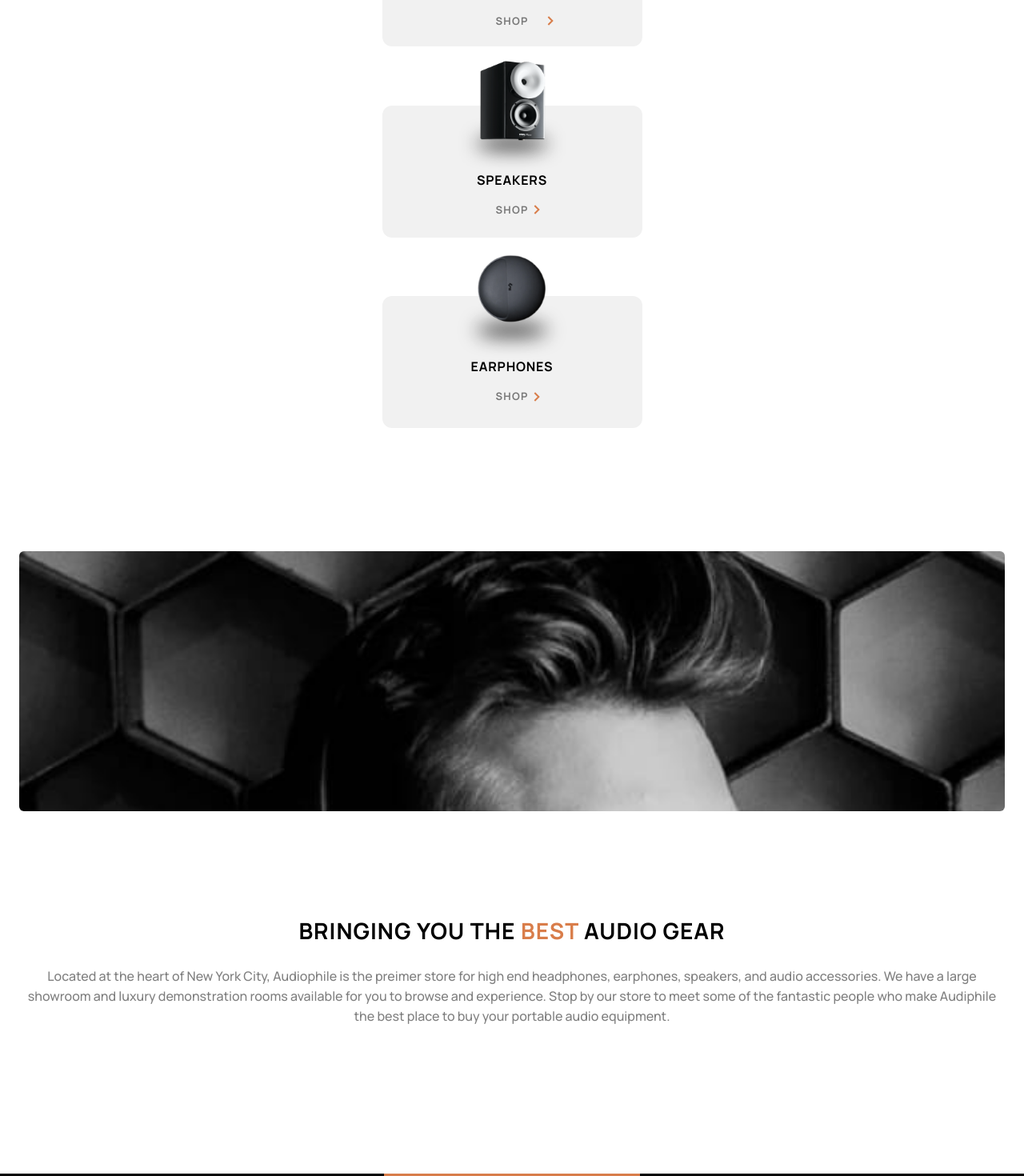
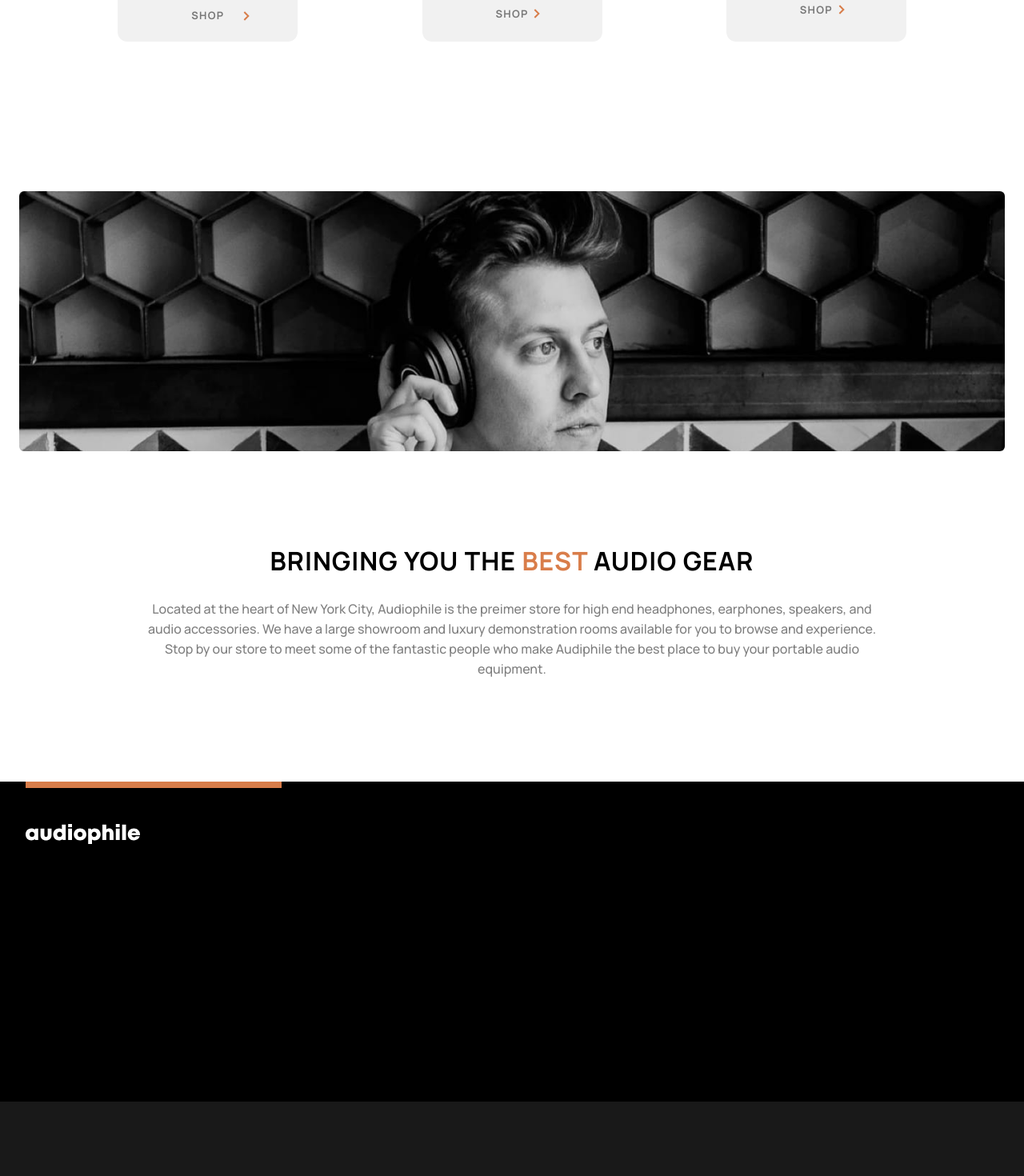
Before and after one commit to maxh1231/audiophile-ecommerce, a Next.js app: page /earphones in a window 1280 px wide. Shown: the part 1260-2730 px from the top of the page at 80% size. After the commit the page ends 2637 px from the top, so only its background shows below. Built offline with nearby package versions, Linux system fonts and the light colour scheme.

Commit message:
tablet: mostly responsive home page

```diff
--- a/src/components/Footer.tsx
+++ b/src/components/Footer.tsx
@@ -2,33 +2,34 @@ import Link from 'next/link';
 import Image from 'next/image';
 
 function logo(): JSX.Element {
-    return <Image src="/assets/shared/desktop/logo.svg" alt="earphones" width={143} height={25} />
+    return <Image src="/assets/shared/desktop/logo.svg" alt="earphones" width={143} height={25} className='md:ml-8' />
 }
 
 const Footer = (): JSX.Element => {
     return (
         <div>
-            <div className="flex flex-col h-[698px] mx-[24px] my-6 mb-20">
-                <div className="bg-mobile-best-gear h-1/2 bg-cover bg-no-repeat rounded-md"></div>
+            <div className="flex flex-col h-[698px] mx-[24px] my-6 mb-20 md:mb-10">
+                <div className="bg-mobile-best-gear h-1/2 bg-cover bg-no-repeat rounded-md md:bg-tablet-best-gear"></div>
                 <div className="flex flex-col items-center justify-center h-1/2 my-6">
-                    <h3 className="text-black font-bold text-[28px] tracking-[1px] text-center my-6">BRINGING YOU THE <span className="text-[#D97D4A]">BEST</span> AUDIO GEAR</h3>
-                    <p className="text-black text-center opacity-50 font-medium leading-[25px]">Located at the heart of New York City, Audiophile is the preimer store for high end headphones, earphones, speakers, and audio accessories. We have a large showroom and luxury demonstration rooms available for you to browse and experience. Stop by our store to meet some of the fantastic people who make Audiphile the best place to buy your portable audio equipment.</p>
+                    <h3 className="text-black font-bold text-[28px] tracking-[1px] text-center my-6 md:text-[32px] md:w-3/4">BRINGING YOU THE <span className="text-[#D97D4A]">BEST</span> AUDIO GEAR</h3>
+                    <p className="text-black text-center opacity-50 font-medium leading-[25px] md:w-3/4">Located at the heart of New York City, Audiophile is the preimer store for high end headphones, earphones, speakers, and audio accessories. We have a large showroom and luxury demonstration rooms available for you to browse and experience. Stop by our store to meet some of the fantastic people who make Audiphile the best place to buy your portable audio equipment.</p>
                 </div>
             </div>
-            <div className="h-[654px] bg-black flex flex-col items-center justify-between">
-                <div className="border-t-8 border-[#D87D4A] h-[4px] w-1/4"></div>
+            <div className="h-[654px] bg-black flex flex-col items-center md:items-start justify-between md:h-[400px]">
+                <div className="border-t-8 border-[#D87D4A] h-[4px] w-1/4 md:ml-8"></div>
                 {logo()}
-                <div className="flex flex-col items-center">
-                    <ul>
-                        <Link href="/"><li className="font-bold text-center text-lg tracking-[2px] my-4 hover:text-[#D87D4A]">HOME</li></Link>
-                        <Link href="/headphones"><li className="font-bold text-center text-lg tracking-[2px] my-4 hover:text-[#D87D4A]">HEADPHONES</li></Link>
-                        <Link href="/speakers"><li className="font-bold text-center text-lg tracking-[2px] my-4 hover:text-[#D87D4A]">SPEAKERS</li></Link>
-                        <Link href="/earphones"><li className="font-bold text-center text-lg tracking-[2px] my-4 hover:text-[#D87D4A]">EARPHONES</li></Link>
+                <div className="flex flex-col items-center md:w-full md:items-start">
+                    <ul className='flex flex-col md:flex-row md:ml-8'>
+                        <Link href="/"><li className="font-bold text-center text-lg tracking-[2px] my-4 hover:text-[#D87D4A] md:mr-4 md:text-sm">HOME</li></Link>
+                        <Link href="/headphones"><li className="font-bold text-center text-lg tracking-[2px] my-4 hover:text-[#D87D4A] md:mx-4 md:text-sm">HEADPHONES</li></Link>
+                        <Link href="/speakers"><li className="font-bold text-center text-lg tracking-[2px] my-4 hover:text-[#D87D4A] md:mx-4 md:text-sm">SPEAKERS</li></Link>
+                        <Link href="/earphones"><li className="font-bold text-center text-lg tracking-[2px] my-4 hover:text-[#D87D4A] md:mx-4 md:text-sm">EARPHONES</li></Link>
                     </ul>
                 </div>
-                <p className="text-center px-6 opacity-50 font-medium">Audiophile is an all in one stop to fulfill your audio needs. We&apos;re a small team of music lovers and sound specialists who are devoted to helping you get the most out of personal audio. Come and visit your demo facility - we&apos;re open 7 days a week.</p>
-                <p className="text-center opacity-50 font-bold">Copyright 2023. All Rights Reserved</p>
-                <div className="flex flex-row items-center mb-8">
+                <p className="text-center px-6 opacity-50 font-medium md:text-left md:px-0 md:ml-8 md:mb-8 md:font-normal">Audiophile is an all in one stop to fulfill your audio needs. We&apos;re a small team of music lovers and sound specialists who are devoted to helping you get the most out of personal audio. Come and visit your demo facility - we&apos;re open 7 days a week.</p>
+                <div className='flex flex-col md:flex-row md:justify-between md:w-full'>
+                    <p className="text-center opacity-50 font-bold md:ml-8">Copyright 2023. All Rights Reserved</p>
+                    <div className="flex flex-row items-center mb-8 md:mr-8">
                         <div className="px-2 ">
                             <svg width="24" className='test fill-current hover:cursor-pointer hover:text-[#d87d4A] ' height="24" xmlns="http://www.w3.org/2000/svg"><path className='fill-current hover:fill-[#D87D4A]' d="M22.675 0H1.325C.593 0 0 .593 0 1.325v21.351C0 23.407.593 24 1.325 24H12.82v-9.294H9.692v-3.622h3.128V8.413c0-3.1 1.893-4.788 4.659-4.788 1.325 0 2.463.099 2.795.143v3.24l-1.918.001c-1.504 0-1.795.715-1.795 1.763v2.313h3.587l-.467 3.622h-3.12V24h6.116c.73 0 1.323-.593 1.323-1.325V1.325C24 .593 23.407 0 22.675 0z" fill="#FFF" fillRule="nonzero" /></svg>
                         </div>
@@ -36,7 +37,8 @@ const Footer = (): JSX.Element => {
                             <svg width="24" className='test fill-current hover:cursor-pointer hover:text-[#d87d4A] ' height="20" xmlns="http://www.w3.org/2000/svg"><path className='fill-current hover:fill-[#D87D4A]' d="M24 2.557a9.83 9.83 0 01-2.828.775A4.932 4.932 0 0023.337.608a9.864 9.864 0 01-3.127 1.195A4.916 4.916 0 0016.616.248c-3.179 0-5.515 2.966-4.797 6.045A13.978 13.978 0 011.671 1.149a4.93 4.93 0 001.523 6.574 4.903 4.903 0 01-2.229-.616c-.054 2.281 1.581 4.415 3.949 4.89a4.935 4.935 0 01-2.224.084 4.928 4.928 0 004.6 3.419A9.9 9.9 0 010 17.54a13.94 13.94 0 007.548 2.212c9.142 0 14.307-7.721 13.995-14.646A10.025 10.025 0 0024 2.557z" fill="#FFF" fillRule="nonzero" /></svg>
                         </div>
                         <div className="px-2  ">
-                        <svg width="24" className='test fill-current hover:cursor-pointer hover:text-[#d87d4A] hover:cursor-pointer' height="24" xmlns="http://www.w3.org/2000/svg"><path className='fill-current hover:fill-[#D87D4A]' d="M12 2.163c3.204 0 3.584.012 4.85.07 3.252.148 4.771 1.691 4.919 4.919.058 1.265.069 1.645.069 4.849 0 3.205-.012 3.584-.069 4.849-.149 3.225-1.664 4.771-4.919 4.919-1.266.058-1.644.07-4.85.07-3.204 0-3.584-.012-4.849-.07-3.26-.149-4.771-1.699-4.919-4.92-.058-1.265-.07-1.644-.07-4.849 0-3.204.013-3.583.07-4.849.149-3.227 1.664-4.771 4.919-4.919 1.266-.057 1.645-.069 4.849-.069zM12 0C8.741 0 8.333.014 7.053.072 2.695.272.273 2.69.073 7.052.014 8.333 0 8.741 0 12c0 3.259.014 3.668.072 4.948.2 4.358 2.618 6.78 6.98 6.98C8.333 23.986 8.741 24 12 24c3.259 0 3.668-.014 4.948-.072 4.354-.2 6.782-2.618 6.979-6.98.059-1.28.073-1.689.073-4.948 0-3.259-.014-3.667-.072-4.947-.196-4.354-2.617-6.78-6.979-6.98C15.668.014 15.259 0 12 0zm0 5.838a6.162 6.162 0 100 12.324 6.162 6.162 0 000-12.324zM12 16a4 4 0 110-8 4 4 0 010 8zm6.406-11.845a1.44 1.44 0 100 2.881 1.44 1.44 0 000-2.881z" fill="#FFF" fillRule="nonzero" /></svg>
+                            <svg width="24" className='test fill-current hover:text-[#d87d4A] hover:cursor-pointer' height="24" xmlns="http://www.w3.org/2000/svg"><path className='fill-current hover:fill-[#D87D4A]' d="M12 2.163c3.204 0 3.584.012 4.85.07 3.252.148 4.771 1.691 4.919 4.919.058 1.265.069 1.645.069 4.849 0 3.205-.012 3.584-.069 4.849-.149 3.225-1.664 4.771-4.919 4.919-1.266.058-1.644.07-4.85.07-3.204 0-3.584-.012-4.849-.07-3.26-.149-4.771-1.699-4.919-4.92-.058-1.265-.07-1.644-.07-4.849 0-3.204.013-3.583.07-4.849.149-3.227 1.664-4.771 4.919-4.919 1.266-.057 1.645-.069 4.849-.069zM12 0C8.741 0 8.333.014 7.053.072 2.695.272.273 2.69.073 7.052.014 8.333 0 8.741 0 12c0 3.259.014 3.668.072 4.948.2 4.358 2.618 6.78 6.98 6.98C8.333 23.986 8.741 24 12 24c3.259 0 3.668-.014 4.948-.072 4.354-.2 6.782-2.618 6.979-6.98.059-1.28.073-1.689.073-4.948 0-3.259-.014-3.667-.072-4.947-.196-4.354-2.617-6.78-6.979-6.98C15.668.014 15.259 0 12 0zm0 5.838a6.162 6.162 0 100 12.324 6.162 6.162 0 000-12.324zM12 16a4 4 0 110-8 4 4 0 010 8zm6.406-11.845a1.44 1.44 0 100 2.881 1.44 1.44 0 000-2.881z" fill="#FFF" fillRule="nonzero" /></svg>
+                        </div>
                     </div>
                </div>
             </div>
--- a/src/components/Home/ZX7Speaker.tsx
+++ b/src/components/Home/ZX7Speaker.tsx
@@ -2,7 +2,7 @@ import Link from "next/link";
 
 const ZX7Speaker = (): JSX.Element => {
     return (
-        <div className="flex flex-col items-start justify-center bg-mobile-zx7 h-[320px] bg-cover bg-right mx-[24px] rounded-lg">
+        <div className="flex flex-col items-start justify-center bg-mobile-zx7 h-[320px] bg-cover bg-right mx-[24px] rounded-lg md:bg-tablet-zx7 md:pl-8">
             <h2 className="text-black font-bold text-[28px] tracking-[2px] px-4">ZX7 SPEAKER</h2>
             <Link href="/speakers/zx7"><button className="font-bold text-black tracking-[1px] leading-[18px] text-[13px] border-[1px] border-black px-6 py-4 mx-4 my-6 hover:bg-[#000000] hover:text-[#FFFFFF]">SEE PRODUCT</button></Link>
         </div>
--- a/src/components/Home/ZX9Speaker.tsx
+++ b/src/components/Home/ZX9Speaker.tsx
@@ -20,7 +20,7 @@ const ZX9Speaker = (): JSX.Element => {
             </div>
             <div className="relative bottom-20 rounded-full border-[1px] border-[#FFFFFF]/[.5] w-[558px] h-[558px] "></div>
             <div className="absolute mt-[24rem] text-center px-10 leading-6 font-medium">
-                <p className="text-lg opacity-75">Upgrade to premium speakers that are phenomenally built to deliver truly remarkable sound.</p>
+                <p className="text-lg opacity-75 md:w-1/2 md:m-auto">Upgrade to premium speakers that are phenomenally built to deliver truly remarkable sound.</p>
             </div>
             <div>
                 <Link href="/speakers/zx9"><button className="bg-black px-8 py-4 tracking-[1px] text-lg font-bold mb-10 hover:bg-[#4C4C4C]">SEE PRODUCT</button></Link>
--- a/src/components/Menu.tsx
+++ b/src/components/Menu.tsx
@@ -19,14 +19,14 @@ function MenuRightArrow(): JSX.Element {
 
 const Menu = (): JSX.Element => {
     return (
-        <div className=" overflow-hidden h-[750px] bg-[#FFFFFF] w-screen flex flex-col items-center justify-evenly rounded-b-lg">
-            <Link href='/headphones' className="parent flex flex-col justify-center items-center w-[325px] h-[165px] rounded-xl bg-[#F1F1F1] mt-10">
+        <div className=" overflow-hidden h-[750px] bg-[#FFFFFF] w-screen flex flex-col items-center justify-evenly rounded-b-lg md:h-[300px] md:flex-row">
+            <Link href='/headphones' className="parent flex flex-col justify-center items-center w-[325px] h-[165px] rounded-xl bg-[#F1F1F1] mt-10 md:m-2 md:w-[225px]">
                 {MenuMobileHeadphones()}
                 <h2 className="relative bottom-12 text-black font-extrabold tracking-wider">HEADPHONES</h2>
                 <p className="child relative bottom-8 text-black font-bold tracking-widest text-[13px] opacity-50">SHOP </p>
                 {MenuRightArrow()}
             </Link>
-            <Link href='/speakers' className="parent flex flex-col justify-center items-center w-[325px] h-[165px] rounded-xl bg-[#F1F1F1] mt-10">
+            <Link href='/speakers' className="parent flex flex-col justify-center items-center w-[325px] h-[165px] rounded-xl bg-[#F1F1F1] mt-10 md:m-2 md:w-[225px]">
                 {MenuMobileSpeaker()}
                 <h2 className="relative bottom-12 text-black font-extrabold tracking-wider">SPEAKERS</h2>
                 <div>
@@ -34,7 +34,7 @@ const Menu = (): JSX.Element => {
                     {MenuRightArrow()}
                 </div>
             </Link>
-            <Link href='/earphones' className="parent flex flex-col justify-center items-center w-[325px] h-[165px] rounded-xl bg-[#F1F1F1] mt-10">
+            <Link href='/earphones' className="parent flex flex-col justify-center items-center w-[325px] h-[165px] rounded-xl bg-[#F1F1F1] mt-10 md:m-2 md:w-[225px]">
                 {MenuMobileEarphones()}
                 <h2 className="relative bottom-12 text-black font-extrabold tracking-wider">EARPHONES</h2>
                 <div>
--- a/tailwind.config.js
+++ b/tailwind.config.js
@@ -12,9 +12,13 @@ module.exports = {
     extend: {
       backgroundImage: {
         'mobile-new-product': "url('/assets/home/mobile/image-header.jpg')",
+        'tablet-new-product': "url('/assets/home/tablet/image-header.jpg')",
         'mobile-zx7': "url('/assets/home/mobile/image-speaker-zx7.jpg')",
+        'tablet-zx7': "url('/assets/home/tablet/image-speaker-zx7.jpg')",
         'mobile-yx1': "url('/assets/home/mobile/image-earphones-yx1.jpg')",
+        'tablet-yx1': "url('/assets/home/tablet/image-earphones-yx1.jpg')",
         'mobile-best-gear': "url('/assets/shared/mobile/image-best-gear.jpg')",
+        'tablet-best-gear': "url('/assets/shared/tablet/image-best-gear.jpg')",
       }
     },
   },
```
Also changed, not shown: src/components/Home/NewProduct.tsx (+7 -7 lines), src/components/Home/YX1Earphones.tsx (+4 -3 lines), src/pages/index.tsx (+4 -4 lines). Lines whose indentation alone changed are shown as unchanged.
